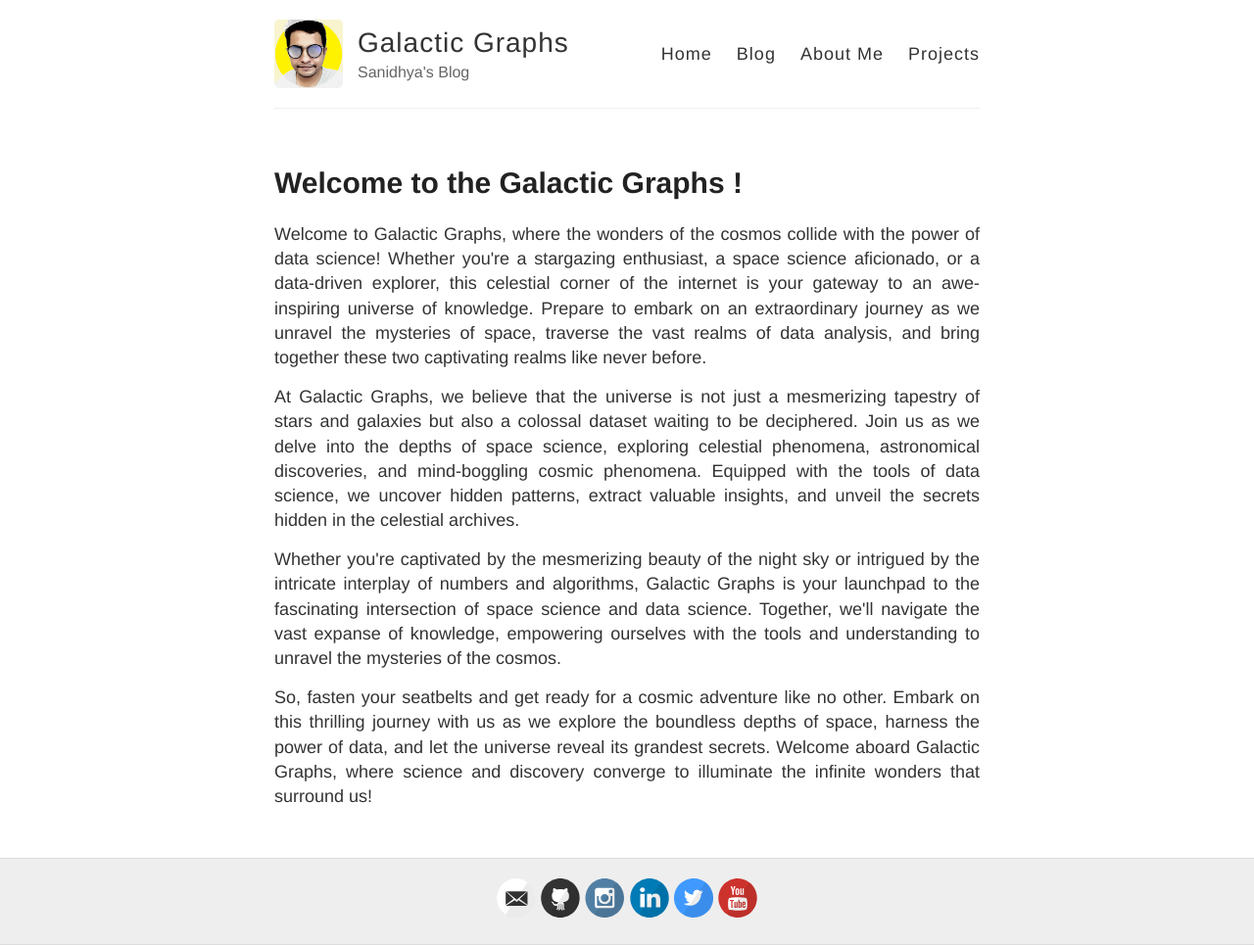
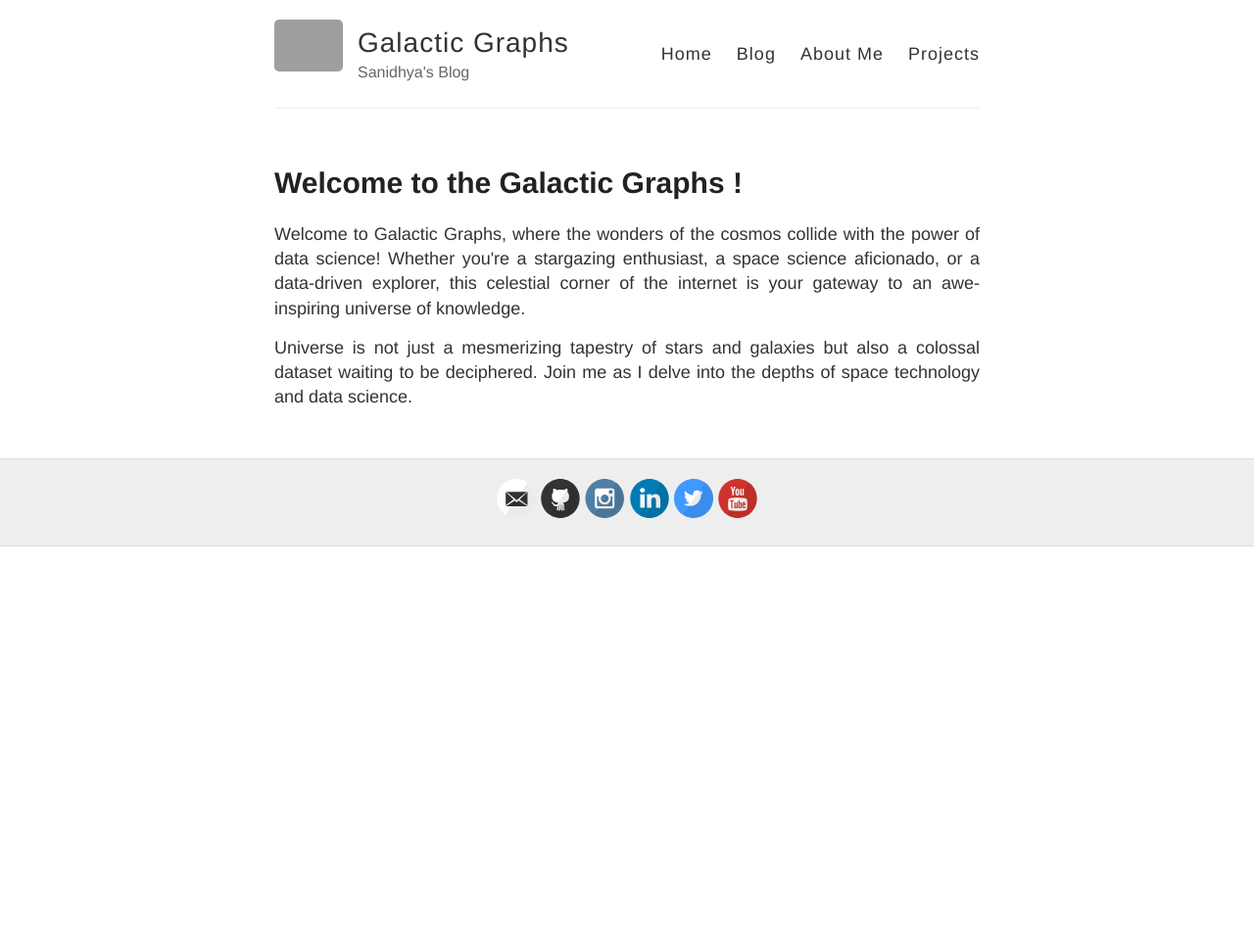
Before and after one commit to quakthemaster/Galactic-Graphs, a Jekyll site: the page built from index.html, in a window 1280 px wide. Shown: the whole page at 98% size. Built offline with Jekyll 4.4.1, drawn with Linux system fonts in a browser that asks for light colours; after the commit the page ends 900 px from its top, so only the background shows below that; grey boxes are pictures that could not be loaded.

Commit message:
changing display picture

```diff
--- a/_config.yml
+++ b/_config.yml
@@ -9,7 +9,7 @@
 description: Sanidhya's Blog
 
 # URL of your avatar or profile pic (you could use your GitHub profile pic)
-avatar: https://raw.githubusercontent.com/quakthemaster/Galactic-Graphs/main/images/Galactic_graphs_logo.png
+avatar: https://raw.githubusercontent.com/quakthemaster/Galactic-Graphs/main/images/Galactic_graphs_logo.jpeg
 
 #
 # Flags below are optional
--- a/_layouts/default.html
+++ b/_layouts/default.html
@@ -12,7 +12,7 @@
 
     <link rel="stylesheet" type="text/css" href="{{ site.baseurl }}/style.css" />
     <link rel="alternate" type="application/rss+xml" title="{{ site.name }} - {{ site.description }}" href="{{ site.baseurl }}/feed.xml" />
-    <link rel="shortcut icon" type="image/x-icon" href="https://raw.githubusercontent.com/quakthemaster/Galactic-Graphs/main/images/Galactic_graphs_favicon.ico">
+    <link rel="shortcut icon" type="image/x-icon" href="https://raw.githubusercontent.com/quakthemaster/Galactic-Graphs/main/images/Galactic_graphs_favicon.png">
 
   </head>
 
--- a/index.html
+++ b/index.html
@@ -7,19 +7,11 @@
 <h1>Welcome to the Galactic Graphs !</h1>
 
 <p align = justify>
-  Welcome to Galactic Graphs, where the wonders of the cosmos collide with the power of data science! Whether you're a stargazing enthusiast, a space science aficionado, or a data-driven explorer, this celestial corner of the internet is your gateway to an awe-inspiring universe of knowledge. Prepare to embark on an extraordinary journey as we unravel the mysteries of space, traverse the vast realms of data analysis, and bring together these two captivating realms like never before.
+  Welcome to Galactic Graphs, where the wonders of the cosmos collide with the power of data science! Whether you're a stargazing enthusiast, a space science aficionado, or a data-driven explorer, this celestial corner of the internet is your gateway to an awe-inspiring universe of knowledge.
 </p>
 
 <p align = justify>
-At Galactic Graphs, we believe that the universe is not just a mesmerizing tapestry of stars and galaxies but also a colossal dataset waiting to be deciphered. Join us as we delve into the depths of space science, exploring celestial phenomena, astronomical discoveries, and mind-boggling cosmic phenomena. Equipped with the tools of data science, we uncover hidden patterns, extract valuable insights, and unveil the secrets hidden in the celestial archives.
-</p>
-
-<p align = justify>
-Whether you're captivated by the mesmerizing beauty of the night sky or intrigued by the intricate interplay of numbers and algorithms, Galactic Graphs is your launchpad to the fascinating intersection of space science and data science. Together, we'll navigate the vast expanse of knowledge, empowering ourselves with the tools and understanding to unravel the mysteries of the cosmos.
-</p>
-
-<p align = justify>
-So, fasten your seatbelts and get ready for a cosmic adventure like no other. Embark on this thrilling journey with us as we explore the boundless depths of space, harness the power of data, and let the universe reveal its grandest secrets. Welcome aboard Galactic Graphs, where science and discovery converge to illuminate the infinite wonders that surround us!
+  Universe is not just a mesmerizing tapestry of stars and galaxies but also a colossal dataset waiting to be deciphered. Join me as I  delve into the depths of space technology and data science.
 </p>
 
     </article>
```
Also changed, not shown: images/Galactic_graphs_logo.png (deleted), 13 other files.
